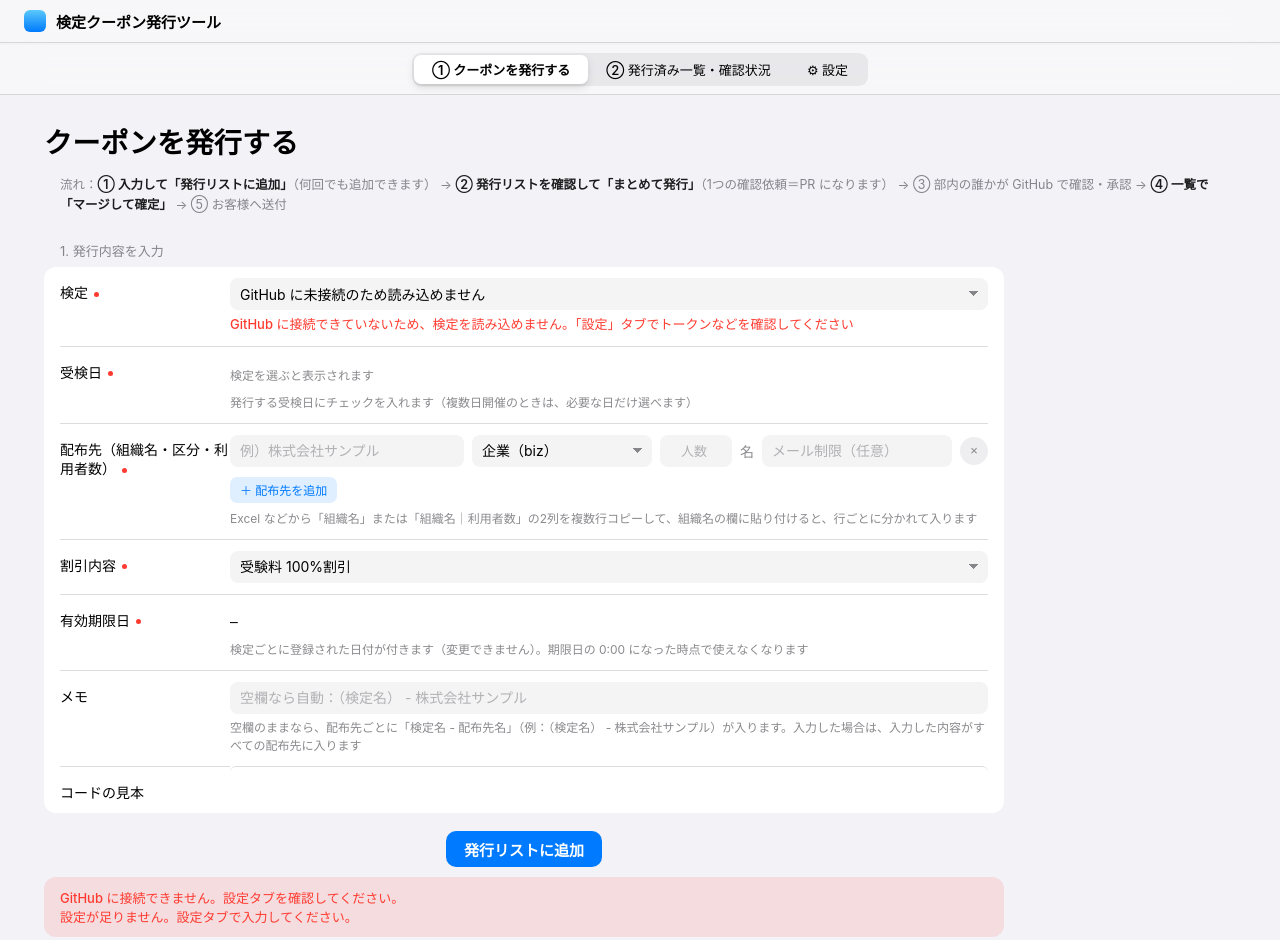
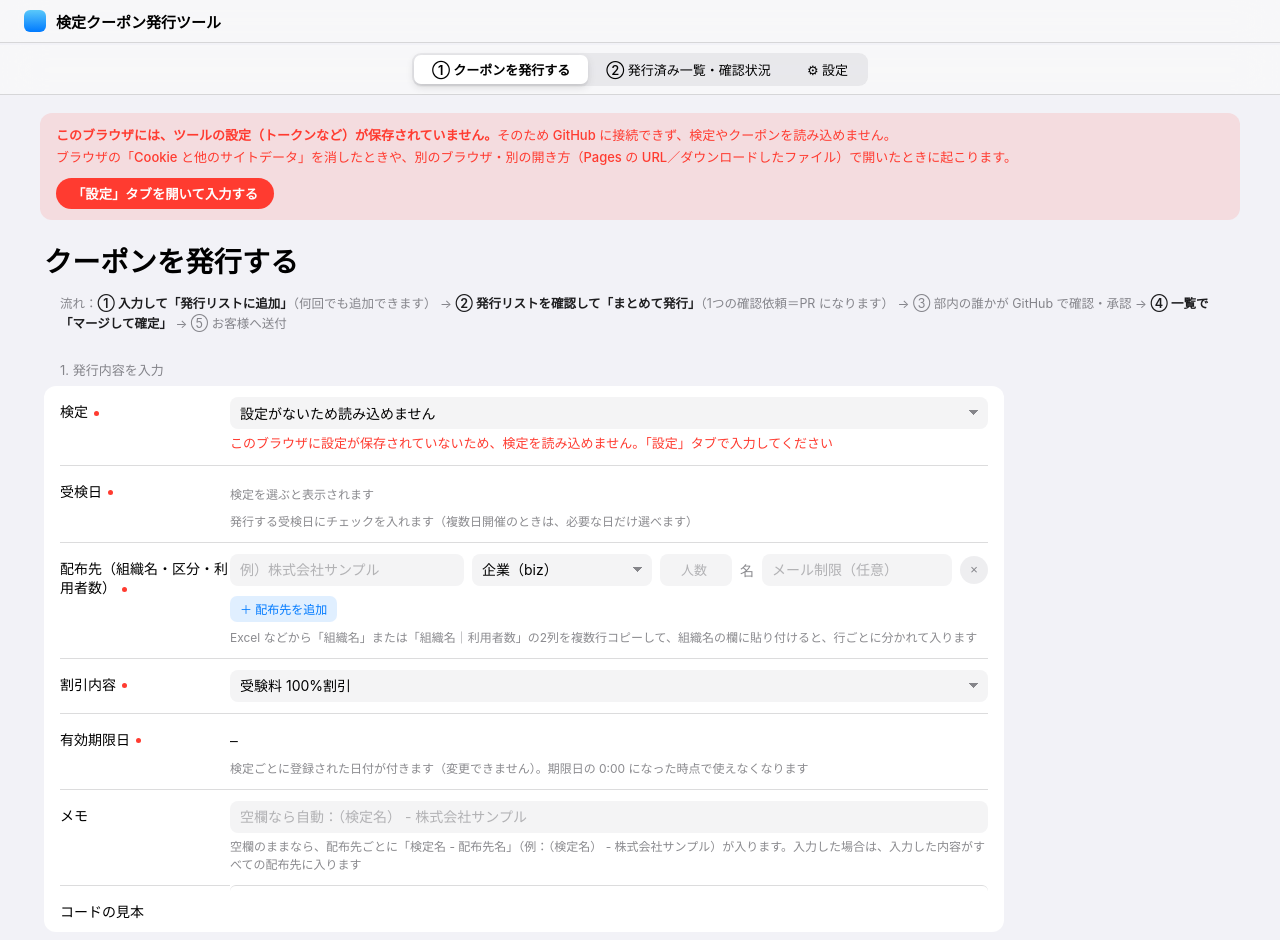
Before and after one commit to sakagami333/coupon-ledger, a plain HTML site: page docs/index.html in a window 1280 px wide. Shown: the top 940 px of the page. Drawn offline with Linux system fonts and the light colour scheme.

Commit message:
設定が保存されていないときは接続を試さず、画面上部に赤い案内を表示
- 「設定」タブを開くボタン付き。保存すると案内は消える
- 検定の欄も「設定がないため読み込めません」と表示
- README の該当箇所を更新

Co-Authored-By: Claude Opus 5.5 <noreply@anthropic.com>
Claude-Session: https://claude.ai/code/session_0169Qyi9PMRPghghLS4AqUuu

```diff
--- a/docs/index.html
+++ b/docs/index.html
@@ -212,6 +212,10 @@ input[type=date], #fExpires, .preview, code, .cartCode, .fUsers { font-family:va
 .msg.ok { background:rgba(52,199,89,.14); color:var(--ok-text); }
 .msg.ng { background:rgba(255,59,48,.12); color:var(--ng); font-weight:500; }
 .msg.info { background:rgba(0,122,255,.10); color:var(--main); }
+.msg.nosettings { max-width:1200px; box-sizing:border-box; margin:20px auto 0; line-height:1.7; white-space:normal; }
+.msg.nosettings div { margin-top:10px; }
+.msg.nosettings button { background:var(--ng); color:#fff; border:none; border-radius:999px; padding:6px 16px; font-weight:600; cursor:pointer; }
+.nosettings-hidden .msg.nosettings { display:none; }
 .result { border:none; background:var(--panel); border-radius:12px; padding:16px; }
 .result .warnline { color:var(--wait-text); font-weight:600; }
 .result table { background:transparent; }
@@ -358,6 +362,11 @@ a.st:hover { box-shadow:none; border-color:currentColor; }
 </span></nav>
 
 <main>
+<div id="noSettings" class="msg ng nosettings">
+  <b>このブラウザには、ツールの設定（トークンなど）が保存されていません。</b>そのため GitHub に接続できず、検定やクーポンを読み込めません。<br>
+  ブラウザの「Cookie と他のサイトデータ」を消したときや、別のブラウザ・別の開き方（Pages の URL／ダウンロードしたファイル）で開いたときに起こります。
+  <div><button type="button" id="btnGoSettings">「設定」タブを開いて入力する</button></div>
+</div>
 <!-- 発行 -->
 <section id="tab-issue" class="active">
   <h2>クーポンを発行する</h2>
@@ -640,6 +649,9 @@ class GitHub {
 
 /* ---------- 状態 ---------- */
 let settings = { ...DEFAULT_SETTINGS, ...store.get("coupon.settings", {}) };
+// このブラウザに設定（オーナー・リポジトリ・トークン）が保存されているか。保存がなければ接続を試すまでもない
+const hasSavedSettings = () => { const s = store.get("coupon.settings", null); return !!(s && s.owner && s.repo && s.token); };
+function updateNoSettings() { document.body.classList.toggle("nosettings-hidden", hasSavedSettings()); }
 let gh = null, cfg = DEFAULT_CONFIG, me = null;   // me = { login, label }
 let records = [];                                 // 一覧（確定・確認待ち・削除確認待ち・取り下げ）
 
@@ -838,9 +850,11 @@ function renderExamOptions() {
   const list = activeExams();
   $("fExam").innerHTML = list.length
     ? `<option value="">選択してください</option>` + list.map(e => `<option value="${esc(e.id)}">${esc(e.name || productLabel(e.product))}</option>`).join("")
-    : `<option value="">${me ? "登録済みの検定がありません" : "GitHub に未接続のため読み込めません"}</option>`;
+    : `<option value="">${me ? "登録済みの検定がありません" : !hasSavedSettings() ? "設定がないため読み込めません" : "GitHub に未接続のため読み込めません"}</option>`;
   if (keep && list.some(e => e.id === keep)) $("fExam").value = keep;
-  if (!list.length) $("examHint").innerHTML = !me
+  if (!list.length) $("examHint").innerHTML = !hasSavedSettings()
+    ? `<span class="ngtext">このブラウザに設定が保存されていないため、検定を読み込めません。「設定」タブで入力してください</span>`
+    : !me
     ? `<span class="ngtext">GitHub に接続できていないため、検定を読み込めません。「設定」タブでトークンなどを確認してください</span>`
     : `<span class="ngtext">発行できる検定が登録されていません。管理者に config.json への登録を依頼してください</span>`;
   applyExam();
@@ -1384,7 +1398,7 @@ async function saveSettings() {
     sMsg("ng", "⚠ 次の項目が空欄です（赤枠の欄）：" + missing.map(id => SETTING_NAMES[id]).join("、") + "\n薄い文字は入力例なので、実際に入力してください。");
     return;
   }
-  store.set("coupon.settings", settings);
+  store.set("coupon.settings", settings); updateNoSettings();
   sMsg("", "接続テスト中…");
   try { await connect(); sMsg("ok", `✓ 保存しました。「${me.label}」として ${settings.owner}/${settings.repo} に接続できました。`); }
   catch (e) { $("who").innerHTML = ""; sMsg("ng", "⚠ 接続できませんでした。\n" + e.message); }
@@ -1460,9 +1474,12 @@ $("btnImportCsv").onclick = () => {
 $("lExam").addEventListener("change", renderLedger);
 $("btnSave").onclick = saveSettings;
 
+$("btnGoSettings").onclick = () => document.querySelector('nav button[data-tab="settings"]').click();
 (async function boot() {
   cfg = DEFAULT_CONFIG;
   addOrgRow(); renderCart();
+  updateNoSettings();
+  if (!hasSavedSettings()) { await loadConfig().catch(() => {}); return; }   // 設定がないので接続は試さない（上の赤い案内を表示）
   try {
     await connect();
     loadRecords().then(renderCart).catch(() => {});    // 確認待ち件数と、発行リストの重複チェック
```
Also changed, not shown: 1 other file.
